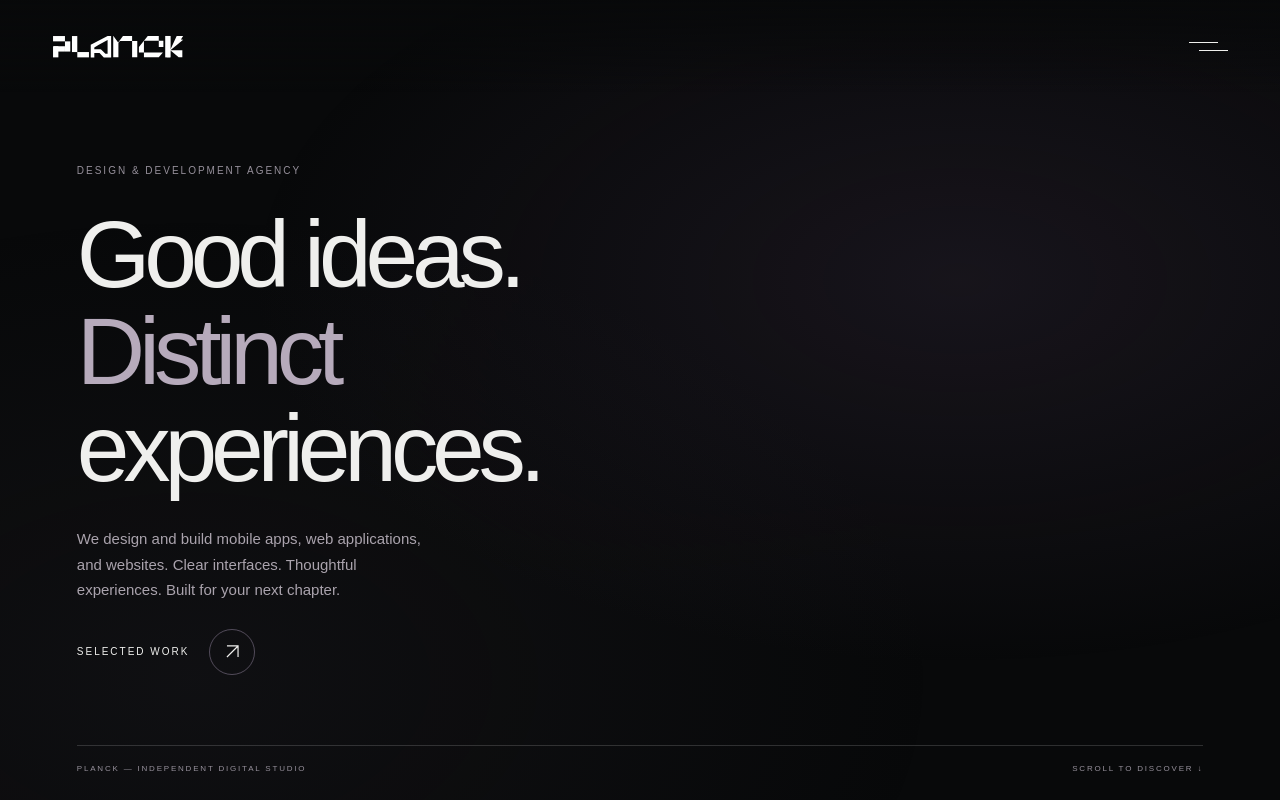
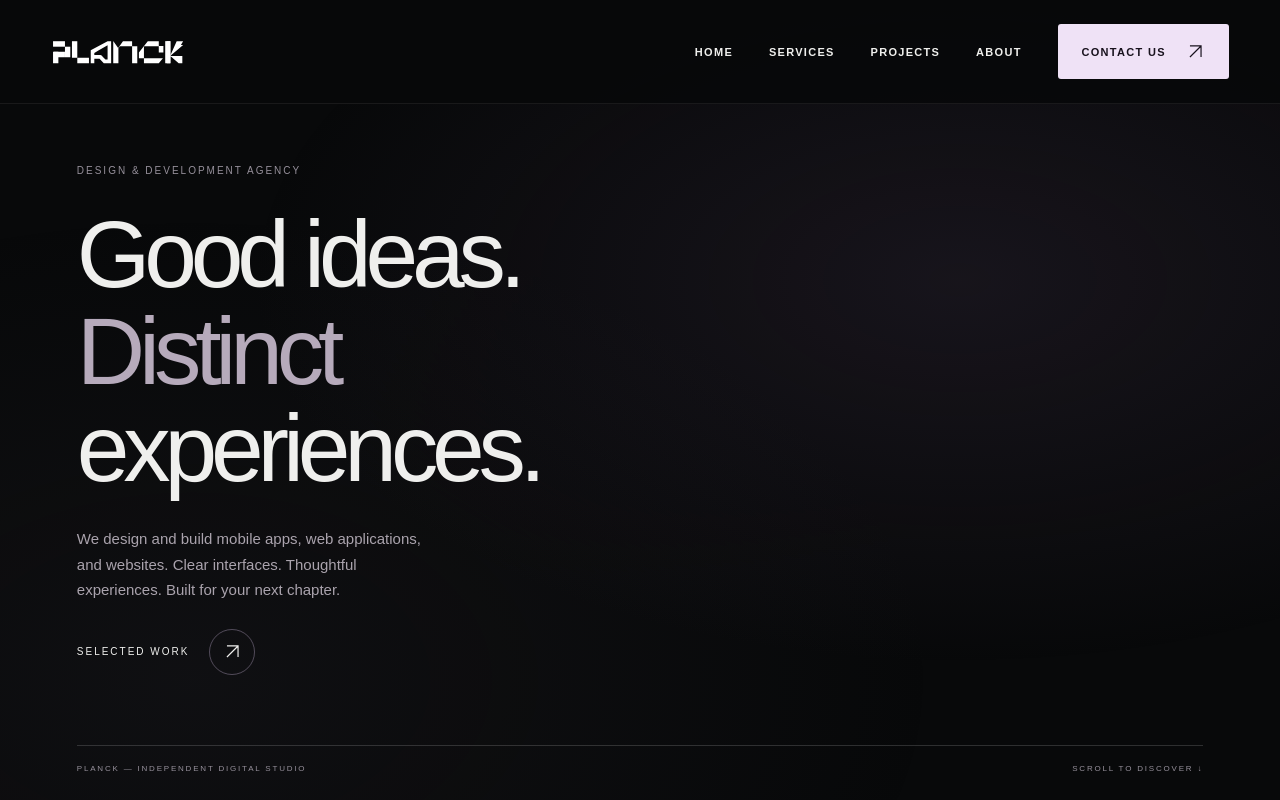
Before and after one commit to Jadewix/Planck, a website built with Vite: page index.html in a window 1280 px wide. Shown: the top 800 px of the page. Built offline with nearby package versions, Linux system fonts and the light colour scheme.

Commit message:
Show desktop navigation with Planck contact CTA and mobile-only menu

```diff
--- a/index.html
+++ b/index.html
@@ -21,6 +21,13 @@
 <a href="#home" aria-label="Planck home">
 <img class="logo" src="/logo.svg" alt="Planck">
 </a>
+<nav class="desktop-nav" aria-label="Desktop navigation">
+<a href="#home" aria-current="location">Home</a>
+<a href="#services">Services</a>
+<a href="#work">Projects</a>
+<a href="#about">About</a>
+<a class="nav-contact" href="#contact">Contact us <svg class="icon" viewBox="0 0 24 24" fill="none" aria-hidden="true"><path d="M5 19 19 5M5 5h14v14" stroke="currentColor" stroke-width="1.5"/></svg></a>
+</nav>
 <button class="menu-toggle" aria-expanded="false" aria-controls="menu" aria-label="Open menu">
 <span>
 </span>
--- a/src/scripts/navigation.js
+++ b/src/scripts/navigation.js
@@ -6,6 +6,8 @@ export function initNavigation() {
   const footer = document.querySelector('footer');
   const home = document.querySelector('header a');
   const links = [...menu.querySelectorAll('a')];
+  const desktop = matchMedia('(min-width: 751px)');
+  const desktopLinks = [...document.querySelectorAll('.desktop-nav a')];
   let previousOverflow = '';
 
   function close({ restoreFocus = true } = {}) {
@@ -19,6 +21,7 @@ export function initNavigation() {
   }
 
   toggle.addEventListener('click', () => {
+    if (desktop.matches) return;
     if (!menu.hidden) return close();
     previousOverflow = document.body.style.overflow;
     menu.hidden = false;
@@ -45,4 +48,35 @@ export function initNavigation() {
     event.preventDefault();
     focusable[(index + (event.shiftKey ? -1 : 1) + focusable.length) % focusable.length].focus();
   });
+
+  // Restore page interaction when resizing out of an open mobile menu.
+  desktop.addEventListener('change', () => {
+    if (!desktop.matches || menu.hidden) return;
+    close({ restoreFocus: false });
+    desktopLinks.find((link) => link.hasAttribute('aria-current'))?.focus({ preventScroll: true });
+  });
+
+  const sections = [...document.querySelectorAll('main > section[id]')];
+  let scheduled = false;
+  function updateCurrent() {
+    scheduled = false;
+    let current = sections[0].id;
+    for (const section of sections) {
+      if (section.getBoundingClientRect().top <= 140) current = section.id;
+    }
+    if (scrollY + innerHeight >= document.documentElement.scrollHeight - 2) current = 'contact';
+    [...desktopLinks, ...links].forEach((link) => {
+      if (link.hash === `#${current}`) link.setAttribute('aria-current', 'location');
+      else link.removeAttribute('aria-current');
+    });
+  }
+  function requestUpdate() {
+    if (scheduled) return;
+    scheduled = true;
+    requestAnimationFrame(updateCurrent);
+  }
+  addEventListener('scroll', requestUpdate, { passive: true });
+  addEventListener('resize', requestUpdate);
+  updateCurrent();
+
 }
--- a/src/styles/site.css
+++ b/src/styles/site.css
@@ -20,9 +20,16 @@ button, summary, a { -webkit-tap-highlight-color: transparent; }
 .skip-link { position: fixed; top: 12px; left: 12px; z-index: 40; padding: 14px 20px; background: #efefed; color: #08090a; transform: translateY(-160%); }
 .skip-link:focus { transform: none; }
 .atmosphere { position: fixed; inset: 0; pointer-events: none; z-index: -1; background: radial-gradient(ellipse at 75% 35%, #3a2e4350, transparent 52%), radial-gradient(ellipse at 15% 85%, #322e3730, transparent 48%); }
-header { position: fixed; inset: 0 0 auto; z-index: 30; display: flex; justify-content: space-between; align-items: center; padding: 24px 4%; background: linear-gradient(#08090aee, #08090a00); }
+header { position: fixed; inset: 0 0 auto; z-index: 30; display: flex; justify-content: space-between; align-items: center; padding: 24px 4%; background: #08090aef; border-bottom: 1px solid #ffffff12; }
 .logo { display: block; width: 135px; height: 32px; object-fit: contain; }
-.menu-toggle { border: 0; background: transparent; width: 50px; height: 44px; cursor: pointer; display: grid; place-content: center; gap: 7px; }
+.desktop-nav { display: flex; align-items: center; gap: clamp(20px, 2.8vw, 48px); }
+.desktop-nav a { position: relative; padding: 16px 0; font-size: 11px; font-weight: 600; letter-spacing: 1.3px; text-transform: uppercase; transition: color .25s; }
+.desktop-nav a:not(.nav-contact)::after { content: ''; position: absolute; inset: auto 0 0; height: 2px; background: var(--accent); transform: scaleX(0); transform-origin: left; transition: transform .3s; }
+.desktop-nav a:hover, .desktop-nav a[aria-current] { color: var(--accent); }
+.desktop-nav a:hover::after, .desktop-nav a[aria-current]::after { transform: scaleX(1); }
+.desktop-nav .nav-contact { display: inline-flex; align-items: center; gap: 20px; padding: 18px 24px; border-radius: 3px; background: var(--accent); color: #18121d; transition: background .25s; }
+.desktop-nav .nav-contact:hover, .desktop-nav .nav-contact[aria-current] { background: #efe2f6; color: #18121d; }
+.menu-toggle { border: 0; background: transparent; width: 50px; height: 44px; cursor: pointer; display: none; place-content: center; gap: 7px; }
 .menu-toggle span { width: 29px; height: 1px; background: currentColor; transition: transform .25s; }
 .menu-toggle span:last-child { transform: translateX(10px); }
 .menu-toggle[aria-expanded="true"] span:first-child { transform: translateY(4px) rotate(45deg); }
@@ -83,6 +90,8 @@ footer { border-top: 1px solid var(--border); margin: 0 var(--gutter); padding:
 @media (min-width: 1600px) { .hero h1 { font-size: 8vw; } }
 @media (max-width: 750px) {
   header { padding: 20px 6%; }
+  .desktop-nav { display: none; }
+  .menu-toggle { display: grid; }
   .logo { width: 115px; }
   .hero { padding: 135px 7% 340px; justify-content: flex-start; }
   .hero-eyebrow { font-size: 8px; letter-spacing: 1.5px; margin-bottom: 24px; }
```
Also changed, not shown: tests/portfolio.spec.js (+29 -1 lines).
